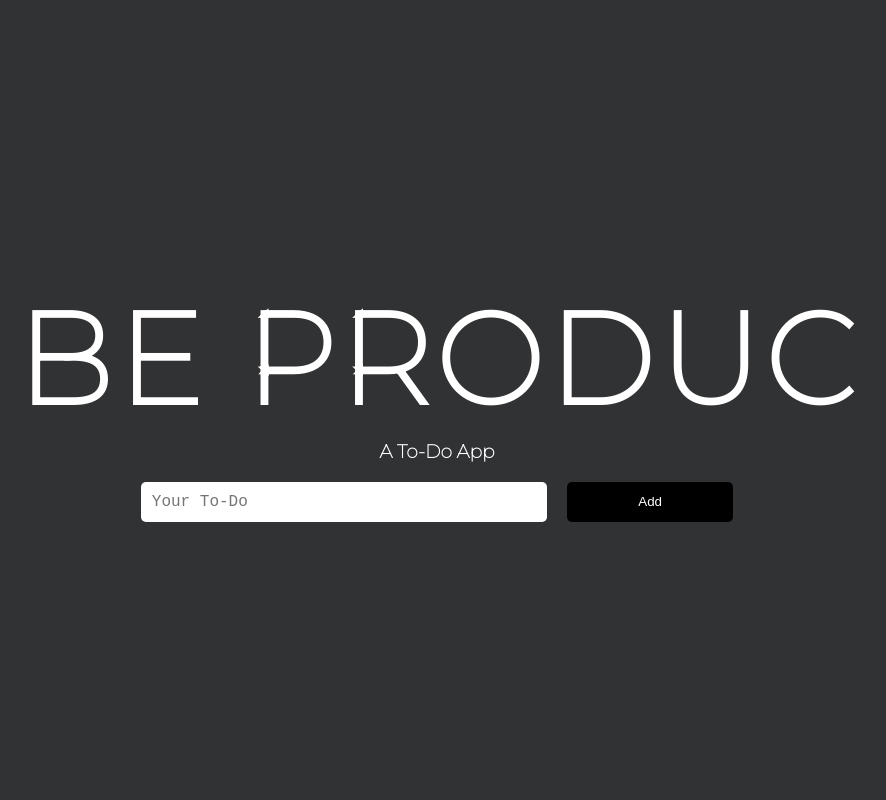
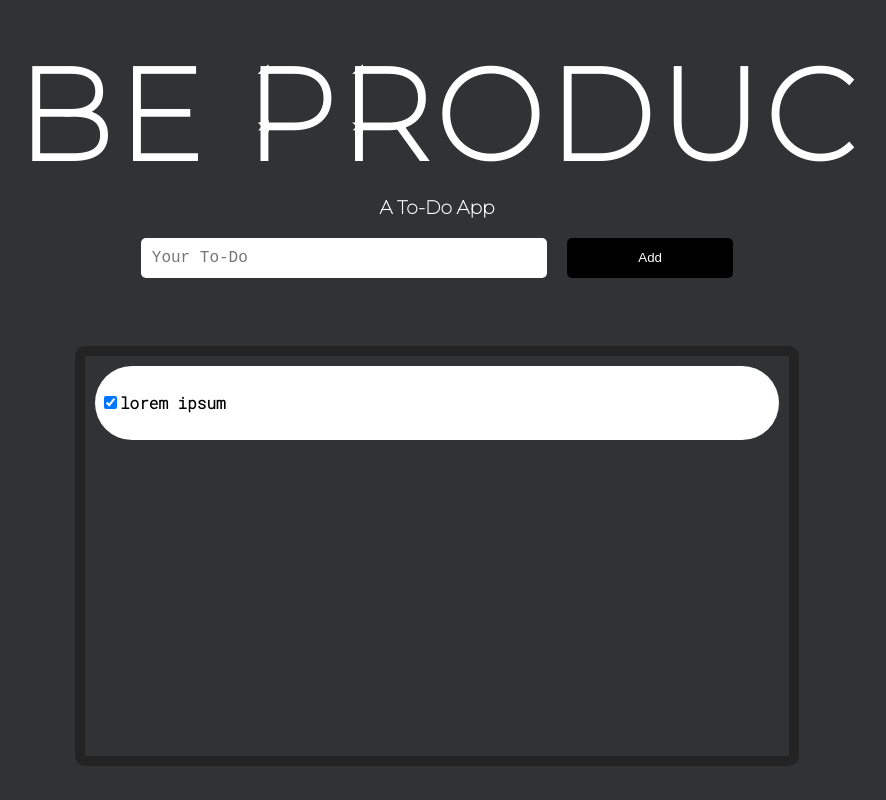
Before and after one commit to omkar787/Be-produc, a React (Create React App) app: page / in a window 1280 px wide. Shown: the whole page, without its empty margins (203-1089 px from the left). Built offline with nearby package versions, Linux system fonts and the light colour scheme.

Commit message:
Design for showing todo done

```diff
--- a/src/App.css
+++ b/src/App.css
@@ -6,9 +6,9 @@ body{
 
 .app{
     display: flex;
-    justify-content: center;
     align-items: center;
     flex-direction: column;
+    justify-content: space-around;
     width: 100%;
     background-color: #313233;
     height: 100vh;
--- a/src/App.js
+++ b/src/App.js
@@ -1,11 +1,12 @@
 import './App.css';
 import Header from "./components/Header"
-
+import Todos from './components/Todos';
 
 function App() {
   return (
     <div className="app">
       <Header />
+      <Todos />
     </div>
   );
 }
--- /dev/null
+++ b/src/components/Todo.css
@@ -0,0 +1,16 @@
+.todo-item{
+    display: flex;
+    flex-direction: row;
+    background-color: #fff;
+    color: #000;
+    align-items: center;
+    margin: 10px;
+    border-radius:50px;
+    padding: 5px;
+
+}
+
+
+.todo-text{
+    font-family: 'Roboto Mono', monospace;
+}
--- /dev/null
+++ b/src/components/Todo.js
@@ -0,0 +1,11 @@
+import React from 'react'
+import "./Todo.css"
+
+export default function Todo() {
+    return (
+        <div className="todo-item">
+            <input className="checkbox" type="checkbox" checked="false"/>
+            <h4 className="todo-text">lorem ipsum</h4>
+        </div>
+    )
+}
--- /dev/null
+++ b/src/components/Todos.css
@@ -0,0 +1,8 @@
+.todo-container{
+    width: 55vw;
+    height: 50vh;
+    overflow-y: scroll;
+    overflow-x: hidden;
+    border: 10px solid #232323;
+    border-radius: 10px;
+}
--- /dev/null
+++ b/src/components/Todos.js
@@ -0,0 +1,11 @@
+import React from 'react'
+import "./Todos.css"
+import Todo from './Todo'
+
+export default function Todos() {
+    return (
+        <div className="todo-container">
+            <Todo />
+        </div>
+    )
+}
--- a/src/index.css
+++ b/src/index.css
@@ -1,4 +1,5 @@
 @import url('https://fonts.googleapis.com/css2?family=Montserrat:wght@100&display=swap');
+@import url('https://fonts.googleapis.com/css2?family=Roboto+Mono:wght@300&display=swap');
 body {
   margin: 0;
   font-family: -apple-system, BlinkMacSystemFont, 'Segoe UI', 'Roboto', 'Oxygen',
```
